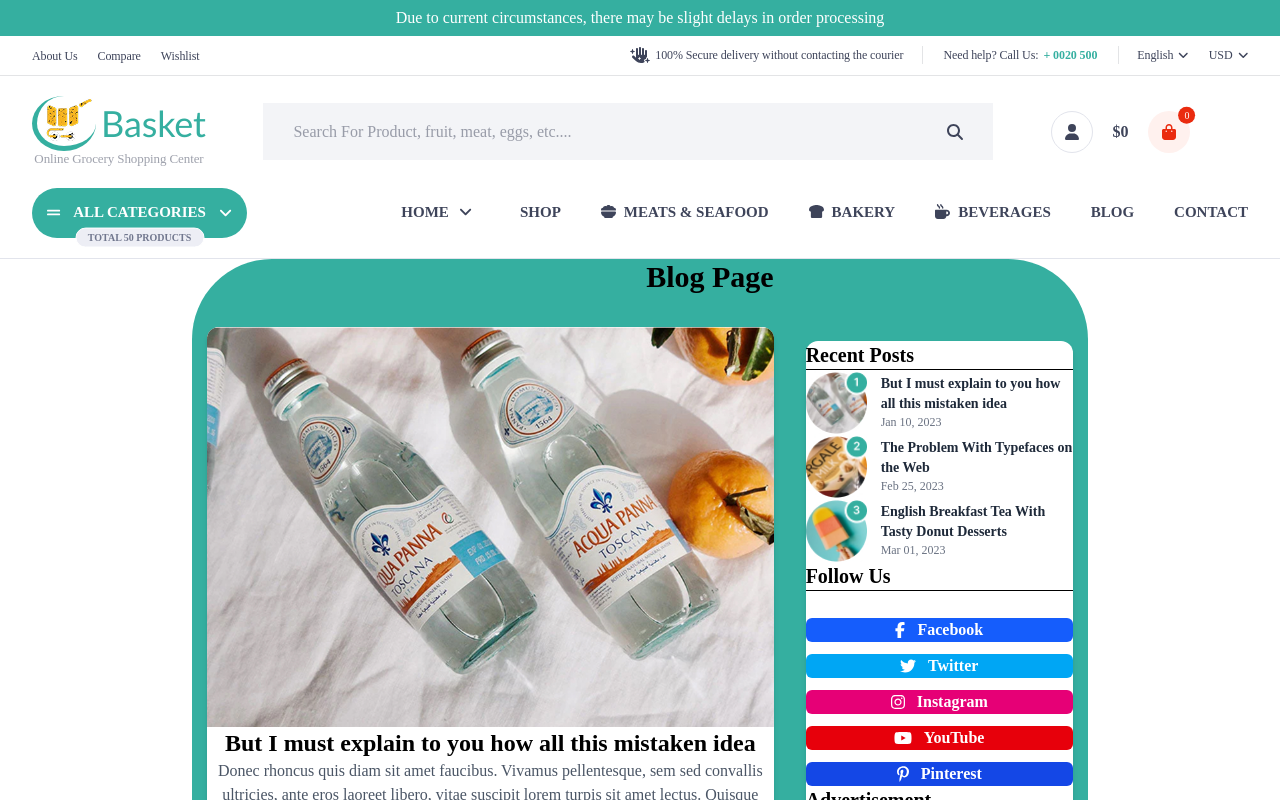
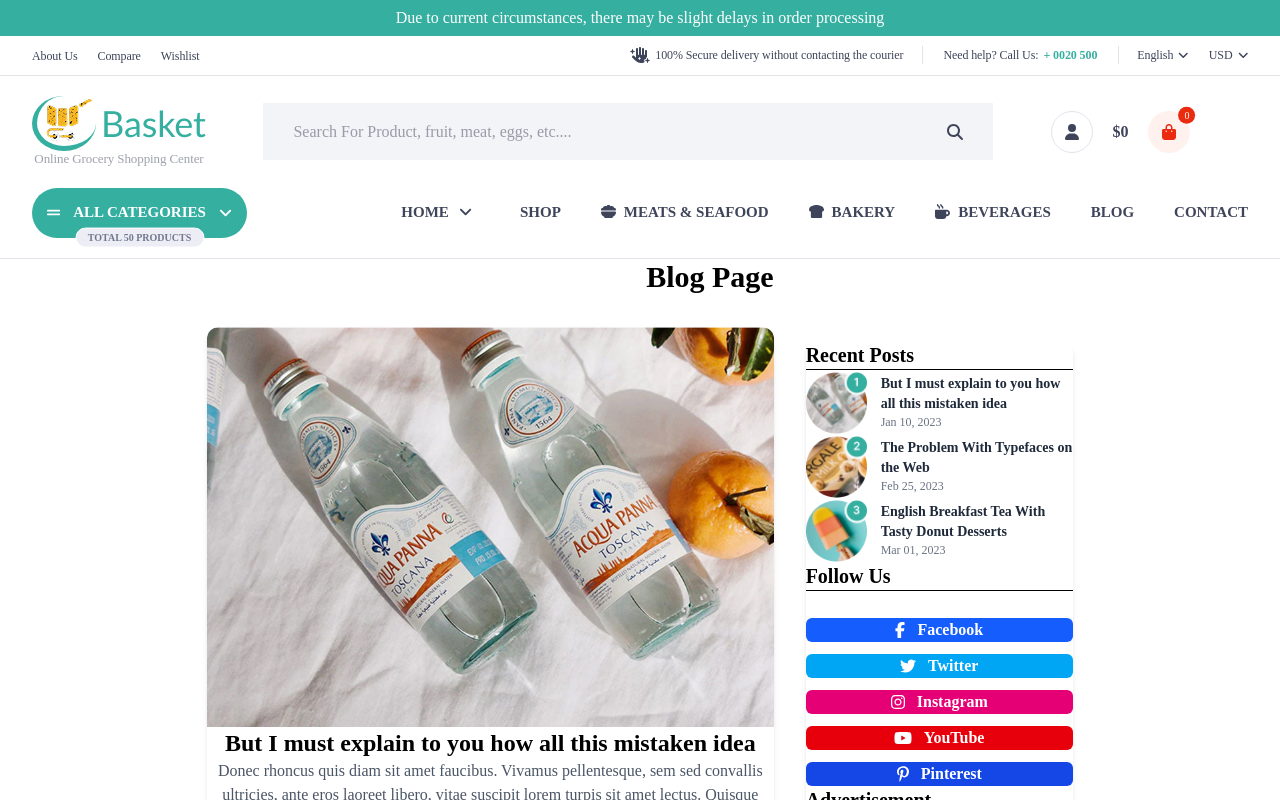
Before and after one commit to hossam-ibrahim27/WebMaster_WorkShop, a React (Vite) app: page /blog in a window 1280 px wide. Shown: the top 800 px of the page. Built offline with nearby package versions, Linux system fonts and the light colour scheme; no server answers.

Commit message:
Update index.css

```diff
--- a/src/index.css
+++ b/src/index.css
@@ -5,6 +5,7 @@
   margin: 0;
   box-sizing: border-box;
 }
+
 
 :root {
   font-family: "noto-sans-arabic";
@@ -25,6 +26,7 @@
   padding-left: 15px;
   margin-right: auto;
   margin-left: auto;
+
 ::selection {
   background-color: #35AFA0;
   color: #fff;
@@ -46,7 +48,5 @@
   background-color: #d07635;
   border-radius: 5rem;
 }
-
-  background-color: #35AFA0;
   border-radius: 5rem;
 }
```
